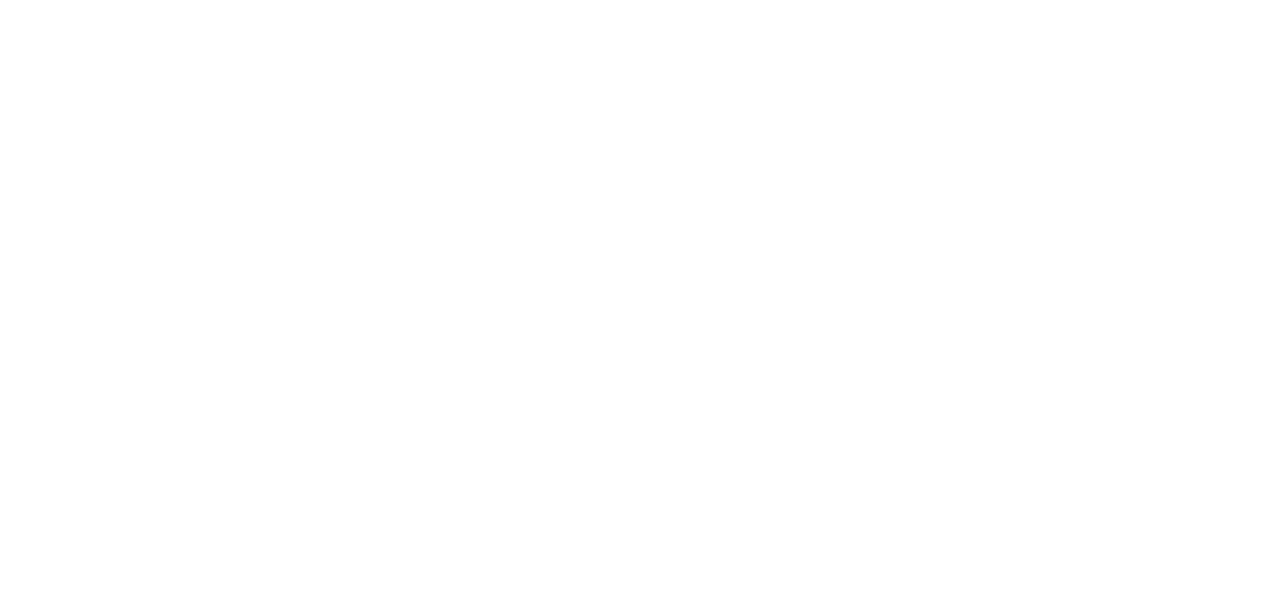
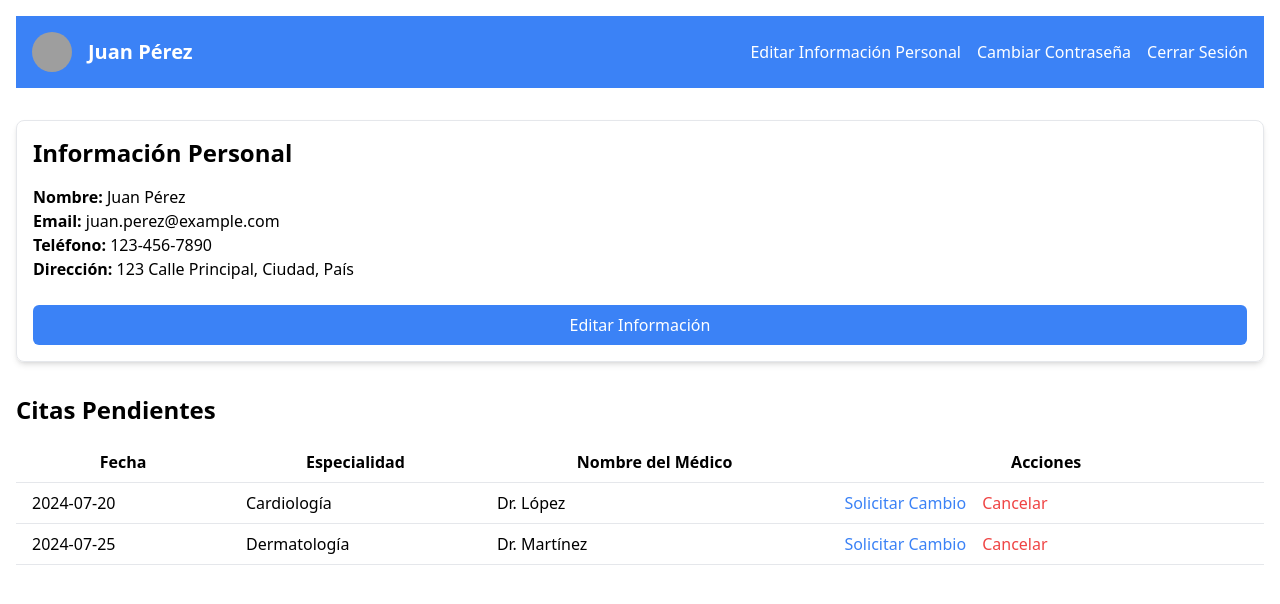
Before and after one commit to kmilom/front-cimedi, a React (Create React App) app: page /profile in a window 1280 px wide. Before the commit this address had no page. Shown: the top 604 px of the page. Built offline with nearby package versions, Linux system fonts and the light colour scheme; grey boxes are pictures that could not be loaded.

Commit message:
subiendo vista de paciente

```diff
--- a/src/App.js
+++ b/src/App.js
@@ -1,12 +1,14 @@
 import React from 'react';
 import { BrowserRouter as Router, Routes, Route } from 'react-router-dom';
 import LoginView from './views/loginViews';
+import PacienteView from './views/PacienteViews';
 
 const App = () => {
   return (
     <Router>
       <Routes>
         <Route path="/" element={<LoginView />} />
+        <Route path="/profile" element={<PacienteView />} />
       </Routes>
     </Router>
   );
--- /dev/null
+++ b/src/components/HeaderPaciente.js
@@ -0,0 +1,25 @@
+import React from 'react';
+
+const Header = ({ userName }) => {
+  return (
+    <div className="flex justify-between items-center p-4 bg-blue-500 text-white">
+      <div className="flex items-center">
+        <img
+          src="https://static.vecteezy.com/system/resources/previews/002/387/693/large_2x/user-profile-icon-free-vector.jpg" // Reemplaza esta ruta con la URL real de la imagen
+          alt="Foto de perfil"
+          className="w-10 h-10 rounded-full mr-4"
+        />
+        <div className="text-xl font-bold">
+          {userName}
+        </div>
+      </div>
+      <div className="space-x-4">
+        <button className="hover:underline">Editar Información Personal</button>
+        <button className="hover:underline">Cambiar Contraseña</button>
+        <button className="hover:underline">Cerrar Sesión</button>
+      </div>
+    </div>
+  );
+};
+
+export default Header;
--- /dev/null
+++ b/src/components/PerfilPaciente.js
@@ -0,0 +1,111 @@
+import React, { useState } from 'react';
+
+const ProfileCard = ({ user }) => {
+  const [isEditing, setIsEditing] = useState(false);
+  const [editedUser, setEditedUser] = useState({ ...user });
+
+  const handleChange = (e) => {
+    const { name, value } = e.target;
+    setEditedUser({
+      ...editedUser,
+      [name]: value,
+    });
+  };
+
+  const handleEdit = () => {
+    setIsEditing(true);
+  };
+
+  const handleSave = () => {
+    setIsEditing(false);
+    // Aquí podrías añadir la lógica para guardar los cambios en el servidor
+    console.log('Usuario guardado:', editedUser);
+  };
+
+  const handleCancel = () => {
+    setIsEditing(false);
+    setEditedUser({ ...user });
+  };
+
+  return (
+    <div className="p-4 border rounded-lg shadow-md">
+      <h2 className="text-2xl font-bold mb-4">Información Personal</h2>
+      {isEditing ? (
+        <form>
+          <div className="mb-4">
+            <label className="block text-gray-700">Nombre:</label>
+            <input
+              type="text"
+              name="name"
+              value={editedUser.name}
+              onChange={handleChange}
+              className="w-full px-3 py-2 border rounded-md"
+            />
+          </div>
+          <div className="mb-4">
+            <label className="block text-gray-700">Email:</label>
+            <input
+              type="email"
+              name="email"
+              value={editedUser.email}
+              onChange={handleChange}
+              className="w-full px-3 py-2 border rounded-md"
+            />
+          </div>
+          <div className="mb-4">
+            <label className="block text-gray-700">Teléfono:</label>
+            <input
+              type="text"
+              name="phone"
+              value={editedUser.phone}
+              onChange={handleChange}
+              className="w-full px-3 py-2 border rounded-md"
+            />
+          </div>
+          <div className="mb-4">
+            <label className="block text-gray-700">Dirección:</label>
+            <input
+              type="text"
+              name="address"
+              value={editedUser.address}
+              onChange={handleChange}
+              className="w-full px-3 py-2 border rounded-md"
+            />
+          </div>
+          <div className="flex space-x-4">
+            <button
+              type="button"
+              onClick={handleSave}
+              className="w-full bg-green-500 text-white py-2 rounded-md"
+            >
+              Guardar
+            </button>
+            <button
+              type="button"
+              onClick={handleCancel}
+              className="w-full bg-red-500 text-white py-2 rounded-md"
+            >
+              Cancelar
+            </button>
+          </div>
+        </form>
+      ) : (
+        <div>
+          <p><strong>Nombre:</strong> {user.name}</p>
+          <p><strong>Email:</strong> {user.email}</p>
+          <p><strong>Teléfono:</strong> {user.phone}</p>
+          <p><strong>Dirección:</strong> {user.address}</p><br></br>
+          <button
+            type="button"
+            onClick={handleEdit}
+            className="w-full bg-blue-500 text-white py-2 rounded-md"
+          >
+            Editar Información
+          </button>
+        </div>
+      )}
+    </div>
+  );
+};
+
+export default ProfileCard;
--- /dev/null
+++ b/src/components/TablaPaciente.js
@@ -0,0 +1,44 @@
+import React from 'react';
+
+const AppointmentsTable = ({ appointments, onReschedule, onCancel }) => {
+  return (
+    <div className="mt-8">
+      <h2 className="text-2xl font-bold mb-4">Citas Pendientes</h2>
+      <table className="min-w-full bg-white">
+        <thead>
+          <tr>
+            <th className="py-2 px-4 border-b">Fecha</th>
+            <th className="py-2 px-4 border-b">Especialidad</th>
+            <th className="py-2 px-4 border-b">Nombre del Médico</th>
+            <th className="py-2 px-4 border-b">Acciones</th>
+          </tr>
+        </thead>
+        <tbody>
+          {appointments.map((appointment, index) => (
+            <tr key={index}>
+              <td className="py-2 px-4 border-b">{appointment.date}</td>
+              <td className="py-2 px-4 border-b">{appointment.specialty}</td>
+              <td className="py-2 px-4 border-b">{appointment.doctor}</td>
+              <td className="py-2 px-4 border-b">
+                <button
+                  className="text-blue-500 hover:underline mr-4"
+                  onClick={() => onReschedule(appointment.id)}
+                >
+                  Solicitar Cambio
+                </button>
+                <button
+                  className="text-red-500 hover:underline"
+                  onClick={() => onCancel(appointment.id)}
+                >
+                  Cancelar
+                </button>
+              </td>
+            </tr>
+          ))}
+        </tbody>
+      </table>
+    </div>
+  );
+};
+
+export default AppointmentsTable;
--- /dev/null
+++ b/src/views/PacienteViews.js
@@ -0,0 +1,45 @@
+import React from 'react';
+import HeaderPaciente from '../components/HeaderPaciente';
+import PerfilPaciente from '../components/PerfilPaciente';
+import TablaPaciente from '../components/TablaPaciente';
+
+const PacienteView = () => {
+  const user = {
+    name: 'Juan Pérez',
+    email: 'juan.perez@example.com',
+    phone: '123-456-7890',
+    address: '123 Calle Principal, Ciudad, País'
+  };
+
+  const appointments = [
+    { id: 1, date: '2024-07-20', specialty: 'Cardiología', doctor: 'Dr. López' },
+    { id: 2, date: '2024-07-25', specialty: 'Dermatología', doctor: 'Dr. Martínez' },
+    // ... otras citas
+  ];
+
+  const handleReschedule = (id) => {
+    console.log(`Solicitud de cambio para cita con id ${id}`);
+    // Aquí puedes agregar la lógica para solicitar un cambio de fecha
+  };
+
+  const handleCancel = (id) => {
+    console.log(`Cancelar cita con id ${id}`);
+    // Aquí puedes agregar la lógica para cancelar la cita
+  };
+
+  return (
+    <div className="container mx-auto p-4">
+      <HeaderPaciente userName={user.name} />
+      <div className="mt-8">
+        <PerfilPaciente user={user} />
+        <TablaPaciente
+          appointments={appointments}
+          onReschedule={handleReschedule}
+          onCancel={handleCancel}
+        />
+      </div>
+    </div>
+  );
+};
+
+export default PacienteView;
--- a/src/views/loginViews.js
+++ b/src/views/loginViews.js
@@ -1,15 +1,18 @@
 import React from 'react';
+import { useNavigate } from 'react-router-dom';
 import LoginForm from '../components/loginForms';
 import authService from '../services/authenticationService';
 
 /* aca se renderiza el componente usando un componente funcional del tipo funcion flecha que permite que no se
 sobreescriba o exista una reasignacion*/
 const LoginView = () => {
+  const navigate = useNavigate();
   //esta funcion hace uso de un servicio para validar el inicio de seccion
   const handleLogin = async (credentials) => {
     try {
       const response = await authService.login(credentials);
       console.log('Inicio de sesión exitoso:', response);
+      navigate('/profile');
     } catch (error) {
       console.error('Error al iniciar sesión:', error);
       alert('Error al iniciar sesión: ' + error.message);
```
